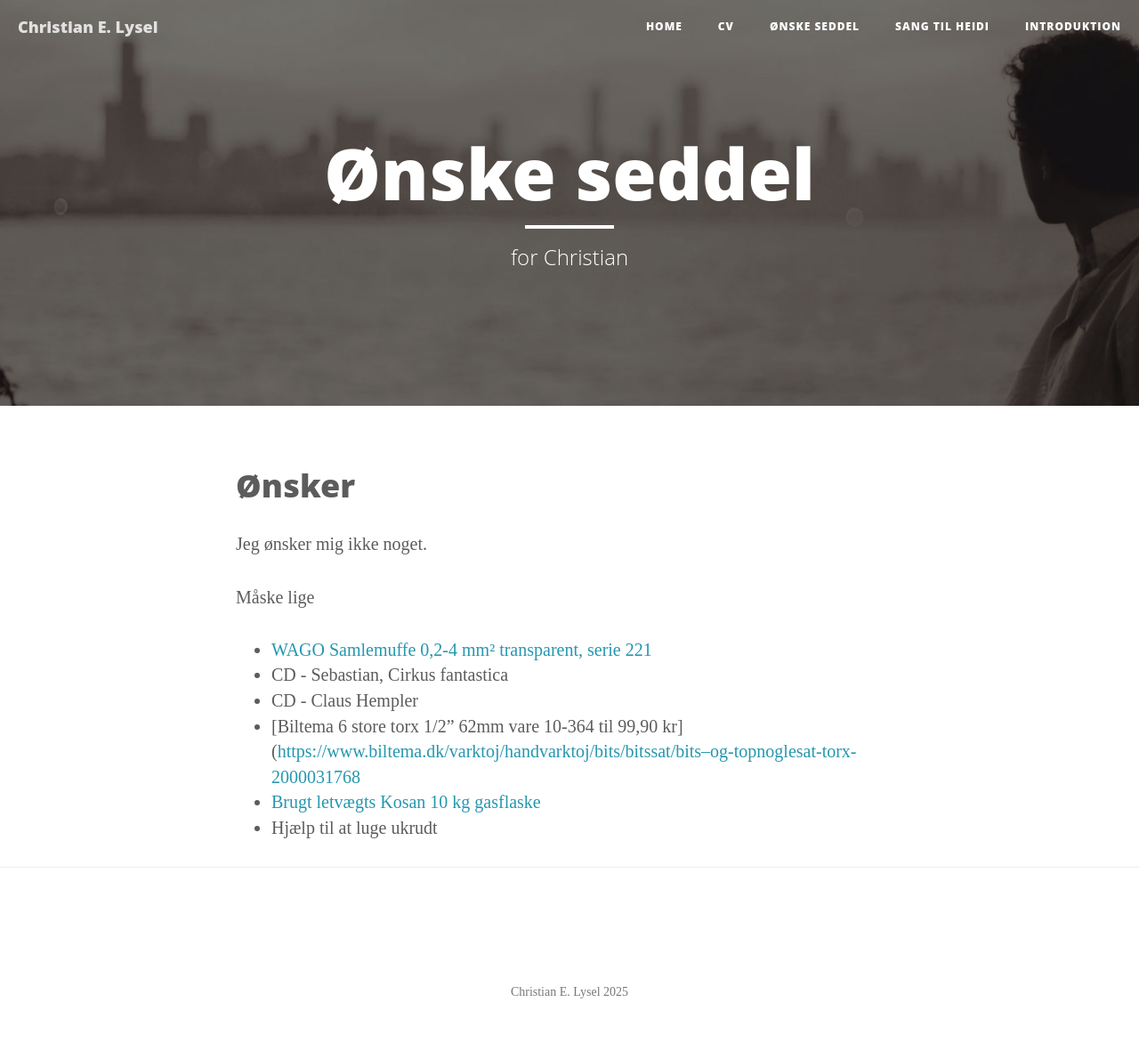
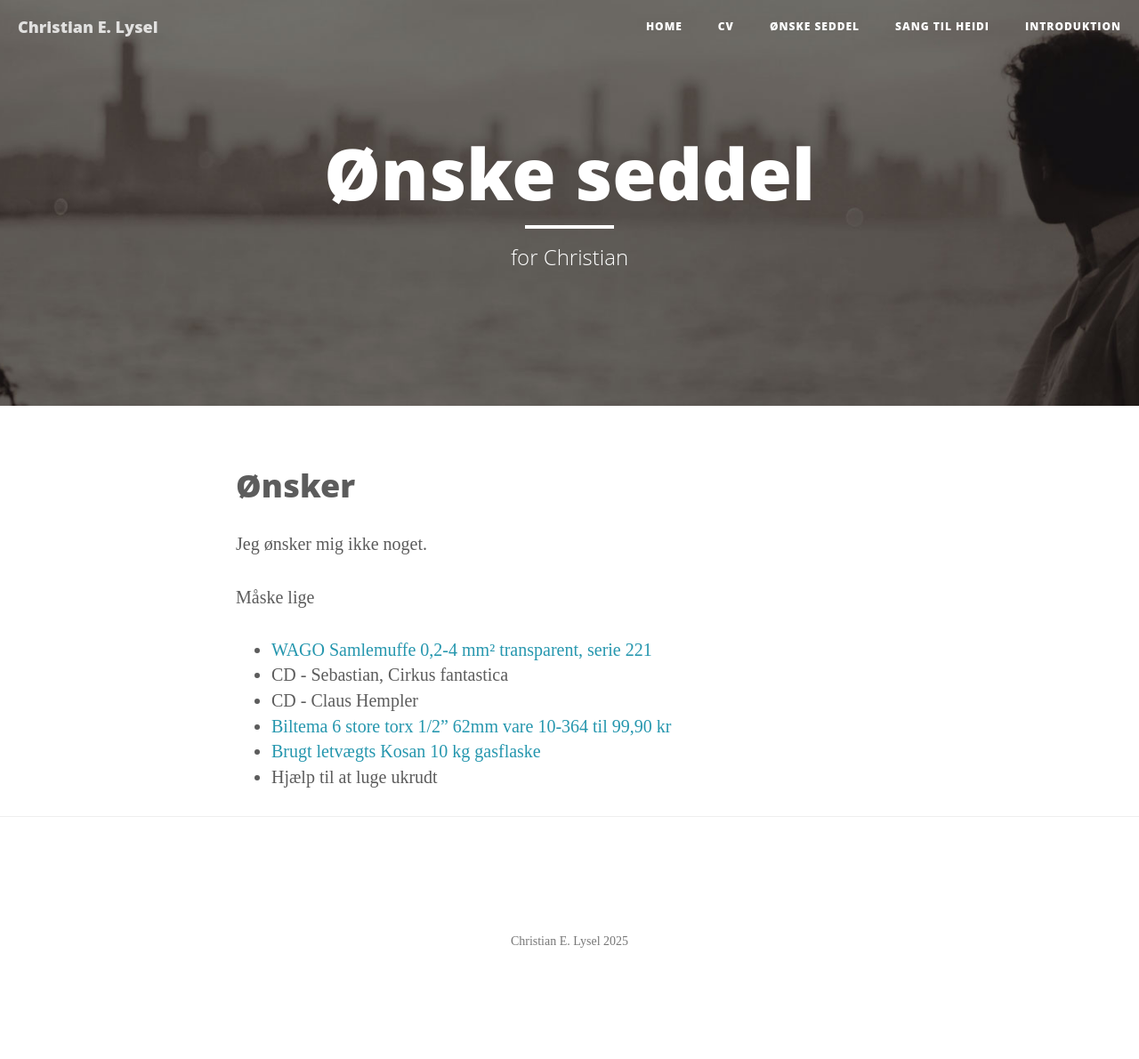
Before and after one commit to clysel/christian.lysel.net, a Jekyll site: the page built from gave.markdown, in a window 1280 px wide. Shown: the whole page at 89% size. Built offline with Jekyll 4.4.1, drawn with Linux system fonts in a browser that asks for light colours; after the commit the page ends 1133 px from its top, so only the background shows below that; some of the changed lines change nothing that is shown.

Commit message:
Update gave.markdown

```diff
--- a/gave.markdown
+++ b/gave.markdown
@@ -13,6 +13,6 @@ Måske lige
  * [WAGO Samlemuffe 0,2-4 mm² transparent, serie 221](https://www.wattoo.dk/inline-fjedersmalemuffe-4mm2-7821113195)
  * CD - Sebastian, Cirkus fantastica
  * CD - Claus Hempler
- * [Biltema 6 store torx 1/2" 62mm vare 10-364 til 99,90 kr]([https://www.biltema.dk/varktoj/handvarktoj/bits/bitssat/bits--og-topnoglesat-torx-2000031768](https://www.biltema.dk/varktoj/handvarktoj/trakvarktoj/toppe/bittopsat-12-torx-6-stk-2000019333)
+ * [Biltema 6 store torx 1/2" 62mm vare 10-364 til 99,90 kr](https://www.biltema.dk/varktoj/handvarktoj/trakvarktoj/toppe/bittopsat-12-torx-6-stk-2000019333)
  * [Brugt letvægts Kosan 10 kg gasflaske](https://www.dba.dk/recommerce/forsale/item/8647439)
  * Hjælp til at luge ukrudt
```
